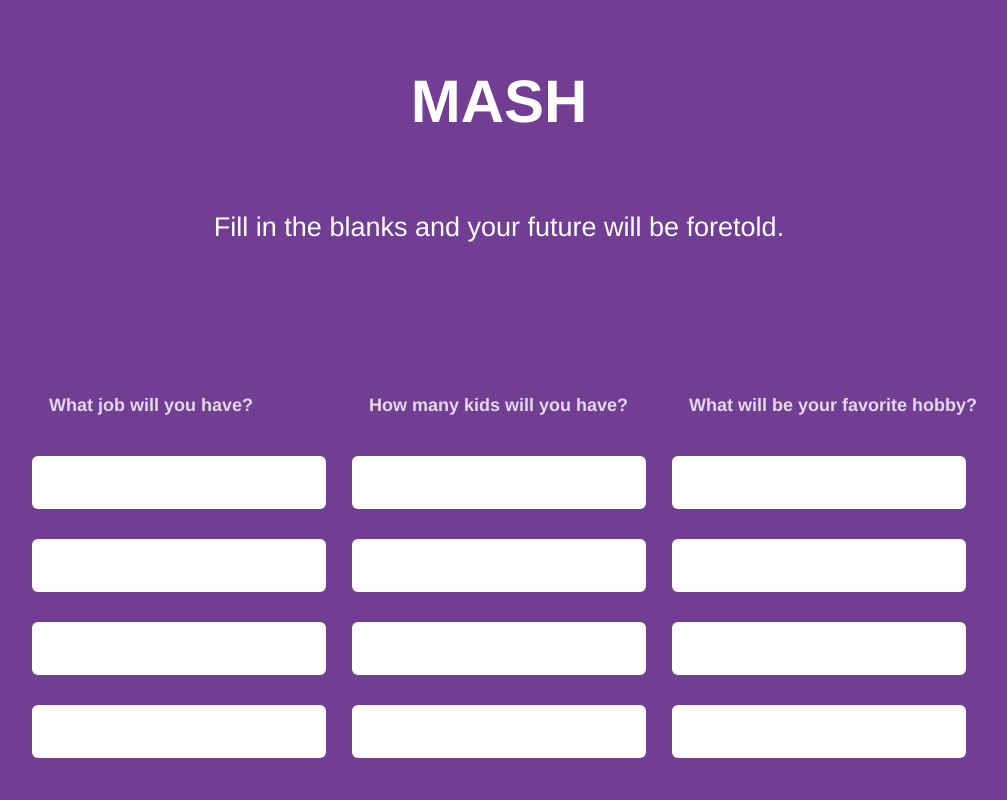
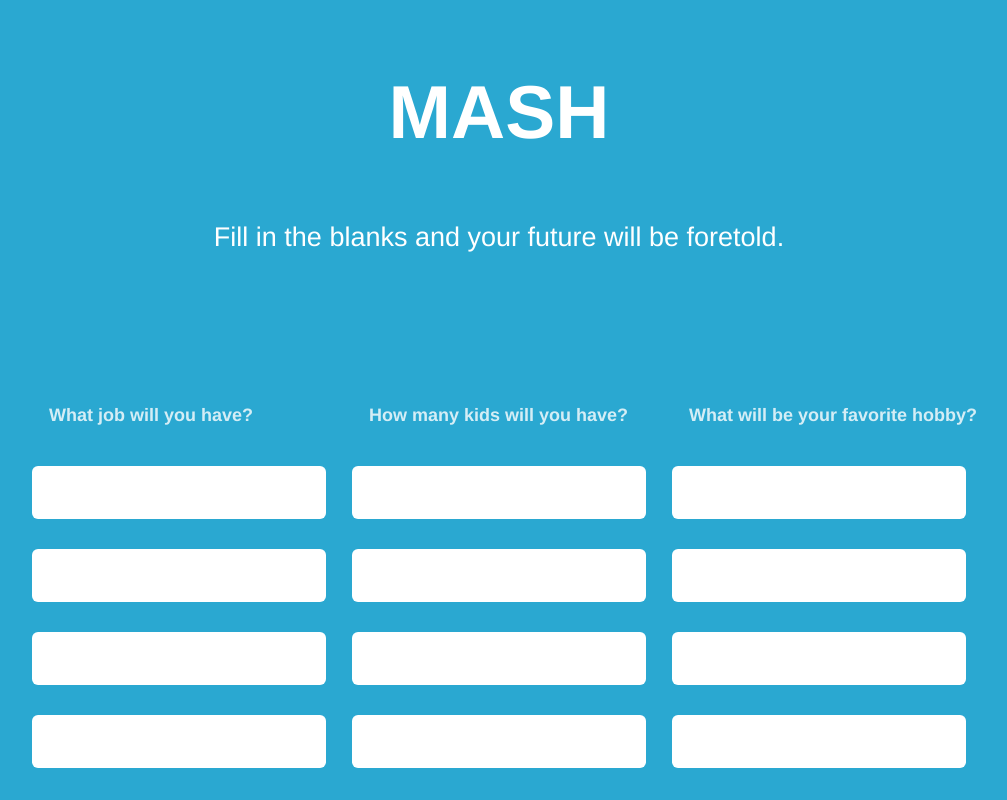
Before and after one commit to alamb11/MASH-Game, a plain HTML site: page index.html in a window 1280 px wide. Shown: the top 800 px of the page, without its empty margins (141-1148 px from the left). Drawn offline with Linux system fonts and the light colour scheme.

Commit message:
Update style.css

```diff
--- a/style.css
+++ b/style.css
@@ -3,7 +3,7 @@
 
 /* Body styling */
 body {
-    background: #713e94;
+    background: #2AA8D1;
     color: #fff;
     font-family: Helvetica, Arial;
     font-size: 27px;
@@ -16,7 +16,7 @@ body {
 
 /* Heading Styles */
 h1 {
-    font-size: 60px;
+    font-size: 75px;
     color: #fff;
     text-align: center;
 }
@@ -56,7 +56,7 @@ h1 {
     width: 33.333333%;
 }
 .choice-bucket label {
-    font-size: 12px;
+    font-size: 17px;
     line-height: 13px;
     margin: 15px 4%;
 }
@@ -64,7 +64,7 @@ h1 {
 .choice-bucket input {
     border: 0;
     border-radius: 6px;
-    color: #713e94;
+    color: #2AA8D1;
     font-size: 18px;
     margin: 15px 4%;
     outline: 0;
```
